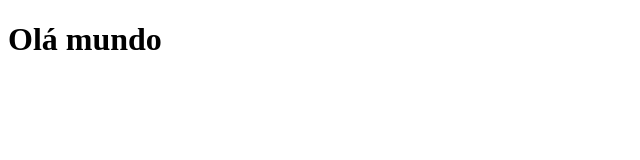
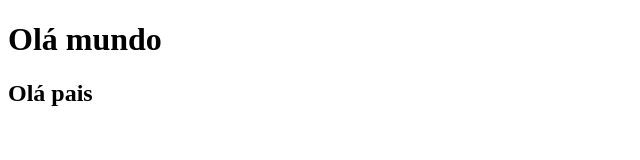
Before and after one commit to severiano-flavio/semantic-test, a website: page index.html in a window 1280 px wide. Shown: the whole page, without its empty margins (0-640 px from the left). Drawn offline with Linux system fonts and the light colour scheme.

Commit message:
feat: Cria novo texto

```diff
--- a/index.html
+++ b/index.html
@@ -8,5 +8,6 @@
 </head>
 <body>
   <h1>Olá mundo</h1>
+  <h2>Olá pais</h2>
 </body>
 </html>
```
